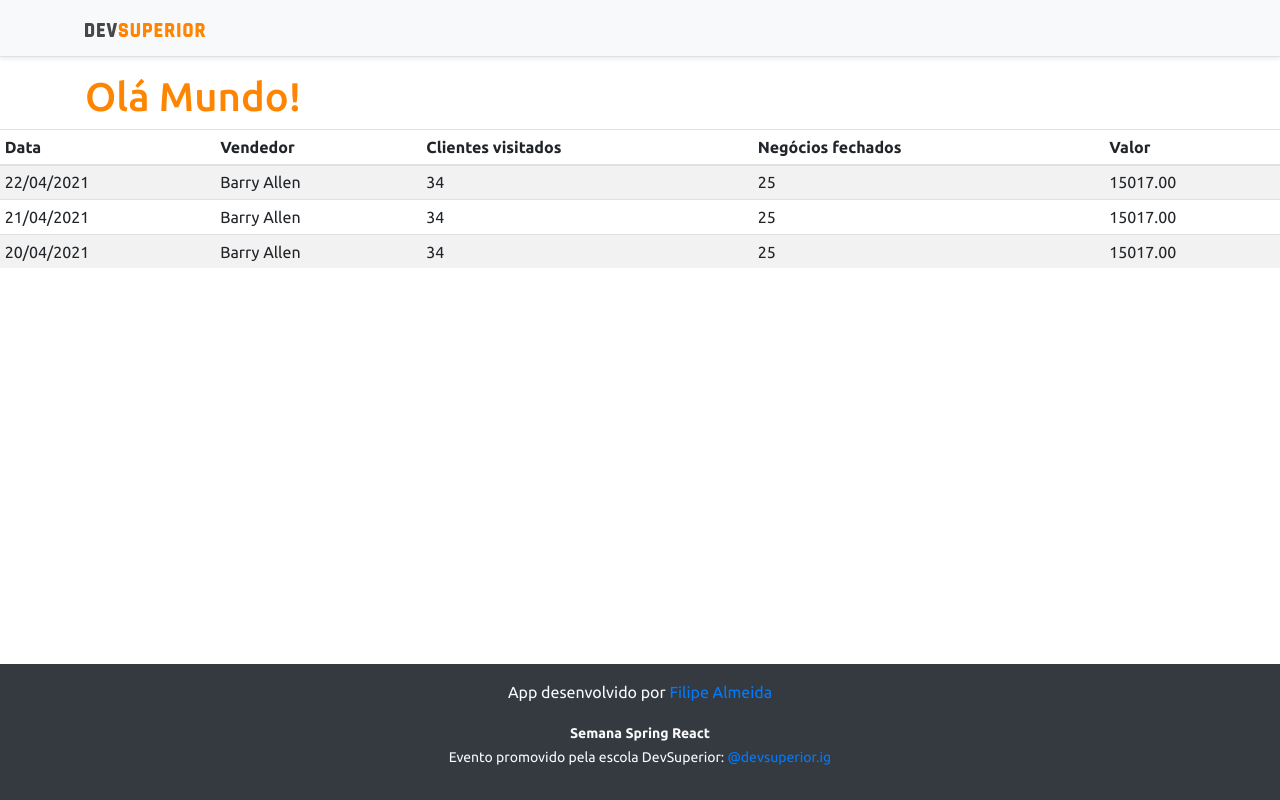
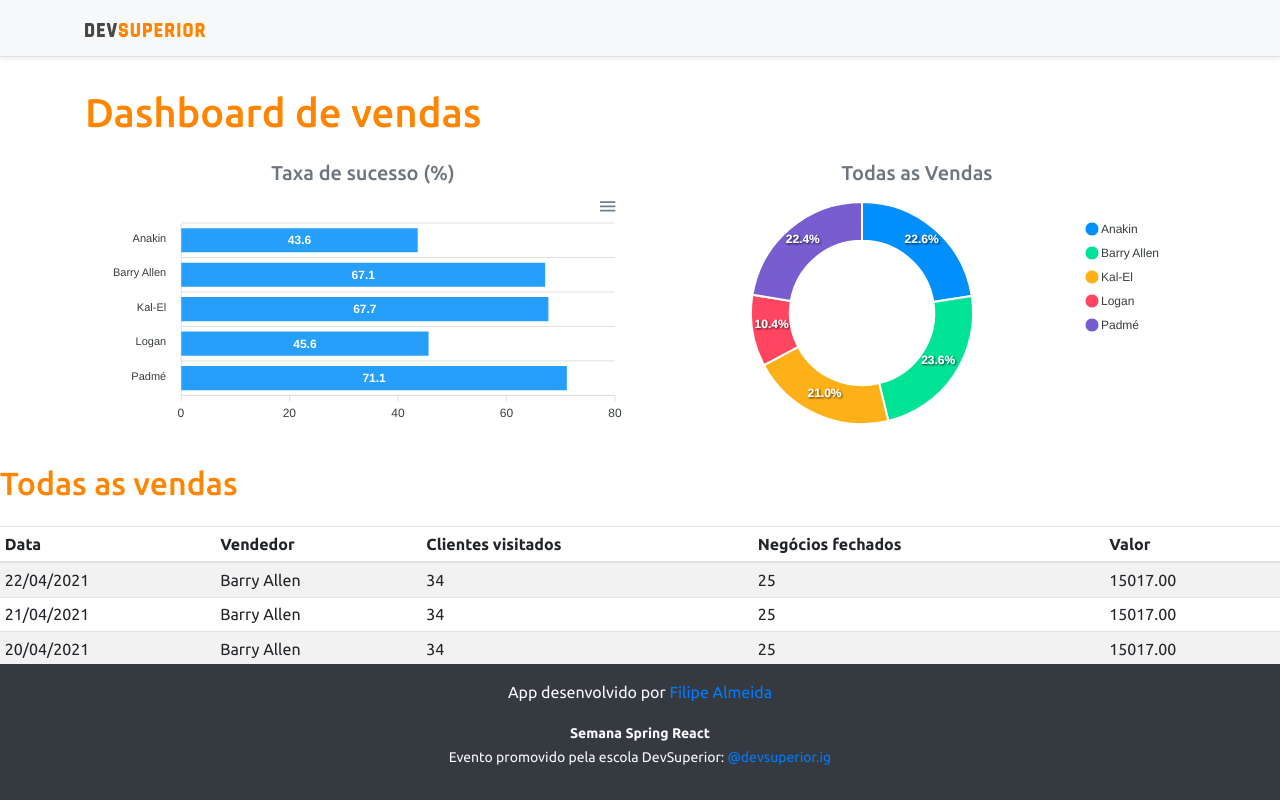
Before and after one commit to jfcbalmeida/projecto-sds3, a React (Create React App) app in the folder frontend/: page / in a window 1280 px wide. Built offline with nearby package versions, Linux system fonts and the light colour scheme.

Commit message:
Static Charts

```diff
--- a/frontend/package.json
+++ b/frontend/package.json
@@ -12,10 +12,12 @@
     "@types/node": "^12.0.0",
     "@types/react": "^17.0.0",
     "@types/react-dom": "^17.0.0",
+    "apexcharts": "^3.26.1",
     "bootstrap": "^4.6.0",
     "jquery": "1.9.1",
     "popper.js": "^1.16.1",
     "react": "^17.0.2",
+    "react-apexcharts": "^1.3.9",
     "react-dom": "^17.0.2",
     "react-scripts": "4.0.3",
     "typescript": "^4.1.2",
--- a/frontend/src/App.tsx
+++ b/frontend/src/App.tsx
@@ -1,4 +1,6 @@
+import BarChart from "components/BarChart";
 import DataTable from "components/DataTable";
+import DonutChart from "components/DonutChart";
 import Footer from "components/Footer";
 import NavBar from "components/NavBar";
 
@@ -9,10 +11,23 @@
     <>
       <NavBar></NavBar>
       <div className="container">
-        <h1 className="text-primary">Olá Mundo!</h1>
+        <h1 className="text-primary py-3">Dashboard de vendas</h1>
+        <div className="row px-3">
+          <div className="col-sm-6">
+            <h5 className="text-center text-secondary">Taxa de sucesso (%)</h5>
+            <BarChart />
+          </div>
+          <div className="col-sm-6">
+            <h5 className="text-center text-secondary">Todas as Vendas</h5>
+            <DonutChart />
+          </div>
+        </div>
       </div>
-      <DataTable/>
-      <Footer/>
+      <div className="py-3">
+        <h2 className="text-primary">Todas as vendas</h2>
+      </div>
+      <DataTable />
+      <Footer />
     </>
   );
 }
--- /dev/null
+++ b/frontend/src/components/BarChart/index.tsx
@@ -0,0 +1,28 @@
+import Chart from 'react-apexcharts'
+function BarChart() {
+    const options = {
+        plotOptions: {
+            bar: {
+                horizontal: true,
+            }
+        },
+    };
+
+    const mockData = {
+        labels: {
+            categories: ['Anakin', 'Barry Allen', 'Kal-El', 'Logan', 'Padmé']
+        },
+        series: [
+            {
+                name: "% Sucesso",
+                data: [43.6, 67.1, 67.7, 45.6, 71.1]
+            }
+        ]
+    };
+    return (
+        <Chart options={{ ...options, xaxis: mockData.labels}} series={mockData.series} type="bar" height="240"/>
+
+    );
+}
+
+export default BarChart;
--- /dev/null
+++ b/frontend/src/components/DonutChart/index.tsx
@@ -0,0 +1,19 @@
+import Chart from 'react-apexcharts'
+function DonutChart() {
+    const mockData = {
+        series: [477138, 499928, 444867, 220426, 473088],
+        labels: ['Anakin', 'Barry Allen', 'Kal-El', 'Logan', 'Padmé']
+    }
+
+    const options = {
+        legend: {
+            show: true
+        }
+    }
+    return (
+        <Chart options={{ ...options, labels: mockData.labels}} series={mockData.series} type="donut" height="240"/>
+
+    );
+}
+
+export default DonutChart;
```
Also changed, not shown: 1 other file (tests, documents, lock files or other folders).
